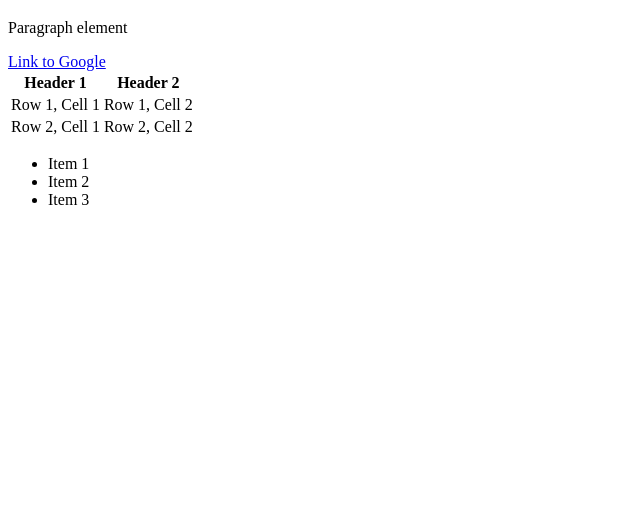
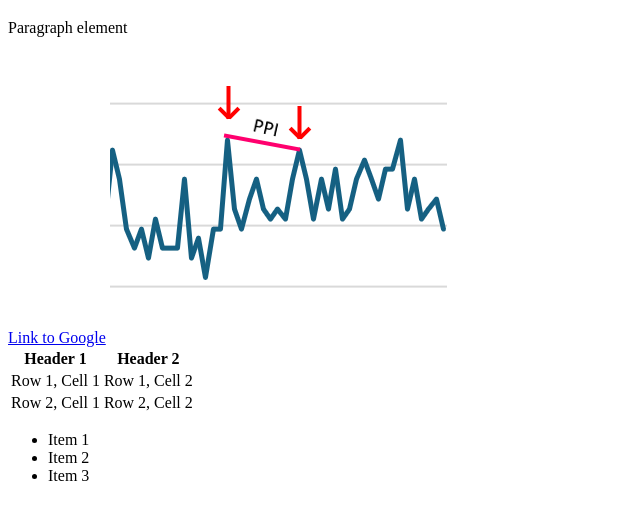
Before and after one commit to WelehoBRUDER/MetropoliaAMK-web-development, a website: page layout/index.html in a window 1280 px wide. Shown: the part 61-580 px from the top of the page, without its empty margins (0-640 px from the left). Drawn offline with Linux system fonts and the light colour scheme; the site is published under a folder, as on GitHub Pages, so addresses that start at the root find nothing.

Commit message:
fixed image not displaying

```diff
--- a/layout/index.html
+++ b/layout/index.html
@@ -11,7 +11,7 @@
   <h1>HTML Recap</h1>
   <p>Paragraph element</p>
   <a href="https://www.google.com">Link to Google</a>
-  <img src="/ppistuff.png" alt="" srcset="">
+  <img src="ppistuff.png" alt="" srcset="">
   <table>
     <tr>
       <th>Header 1</th>
```
Also changed, not shown: layout/ppistuff.png (renamed from ppistuff.png).
